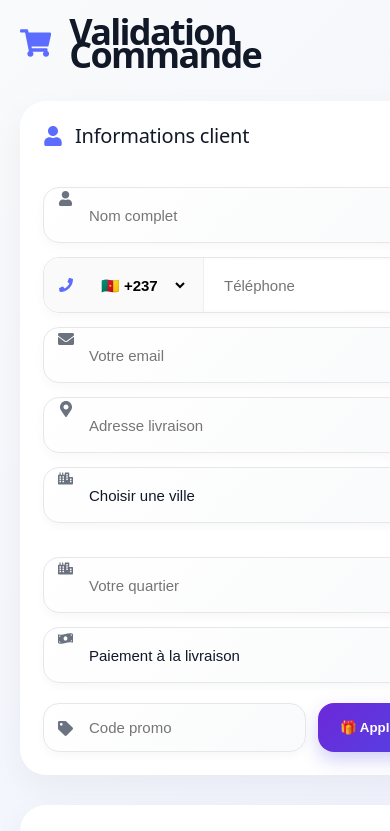
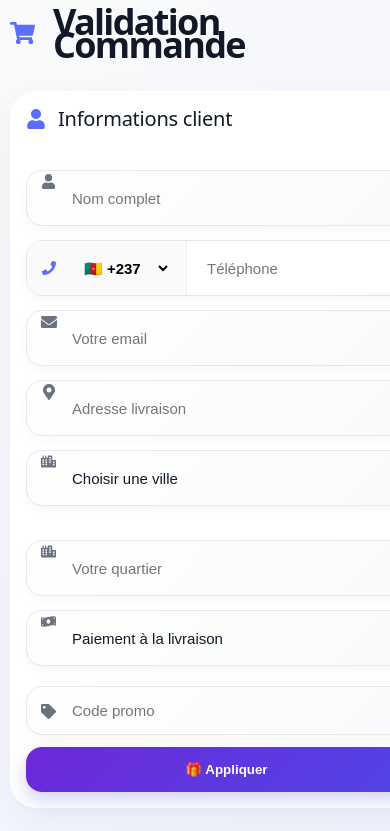
Before and after one commit to konanshopping/konanshopping, a React (Vite) app: page /checkout in a window 390 px wide. Shown: the top 831 px of the page. Built offline with nearby package versions, Linux system fonts and the light colour scheme.

Commit message:
fix botpress checkout

```diff
--- a/src/pages/Checkout.jsx
+++ b/src/pages/Checkout.jsx
@@ -625,12 +625,15 @@ console.log(localStorage);
   };
 
 const cardStyle = {
-
   background: "white",
+
+  width: "100%",
+
+  boxSizing: "border-box",
 
   padding:
     window.innerWidth < 768
-      ? "22px"
+      ? "15px"
       : "28px",
 
   borderRadius: "26px",
@@ -675,9 +678,15 @@ console.log("Cart length =", cart.length);
             "linear-gradient(135deg,#f9fafb,#eef2ff)",
 
           padding:
-            window.innerWidth < 768
-              ? "20px"
-              : "50px",
+  window.innerWidth < 768
+    ? "10px"
+    : "50px",
+
+overflowX: "hidden",
+
+width: "100%",
+
+boxSizing: "border-box",
 
           fontFamily: "Arial",
         }}
@@ -697,9 +706,9 @@ console.log("Cart length =", cart.length);
   <FaShoppingCart
     style={{
       fontSize:
-        window.innerWidth < 768
-          ? "38px"
-          : "58px",
+  window.innerWidth < 768
+    ? "28px"
+    : "58px",
 
       color: "#5b6cff",
     }}
@@ -831,7 +840,10 @@ console.log("Cart length =", cart.length);
 
       background: "#fafafa",
 
-      minWidth: "150px",
+      minWidth:
+  window.innerWidth < 768
+    ? "90px"
+    : "150px",
     }}
   >
 
@@ -1183,7 +1195,13 @@ console.log("Cart length =", cart.length);
 <div
   style={{
     display: "flex",
-    gap: "12px",
+
+flexDirection:
+  window.innerWidth < 768
+    ? "column"
+    : "row",
+
+gap: "12px",
     marginTop: "10px",
   }}
 >
@@ -1258,6 +1276,11 @@ console.log("Cart length =", cart.length);
         "linear-gradient(135deg,#6d28d9,#4f46e5)",
 
       color: "white",
+
+      width:
+  window.innerWidth < 768
+    ? "100%"
+    : "auto",
 
       fontWeight: "800",
 
@@ -1360,6 +1383,11 @@ console.log("Cart length =", cart.length);
         color: "#6b7280",
         fontSize: "15px",
         lineHeight: "1.6",
+        maxWidth: "100%",
+
+wordBreak: "break-word",
+
+overflowWrap: "break-word",
       }}
     >
       Aucun produit n'est actuellement dans votre panier.
@@ -1396,7 +1424,15 @@ console.log("Cart length =", cart.length);
     style={{
       display: "flex",
 
-      alignItems: "center",
+flexDirection:
+  window.innerWidth < 768
+    ? "column"
+    : "row",
+
+alignItems:
+  window.innerWidth < 768
+    ? "flex-start"
+    : "center",
 
       gap: "18px",
 
@@ -1777,10 +1813,19 @@ console.log("Cart length =", cart.length);
     style={{
       display: "flex",
 
-      justifyContent:
-        "space-between",
-
-      alignItems: "center",
+flexDirection:
+  window.innerWidth < 768
+    ? "column"
+    : "row",
+
+gap: "15px",
+
+justifyContent: "space-between",
+
+alignItems:
+  window.innerWidth < 768
+    ? "flex-start"
+    : "center",
 
       padding: "14px 0",
 
```
